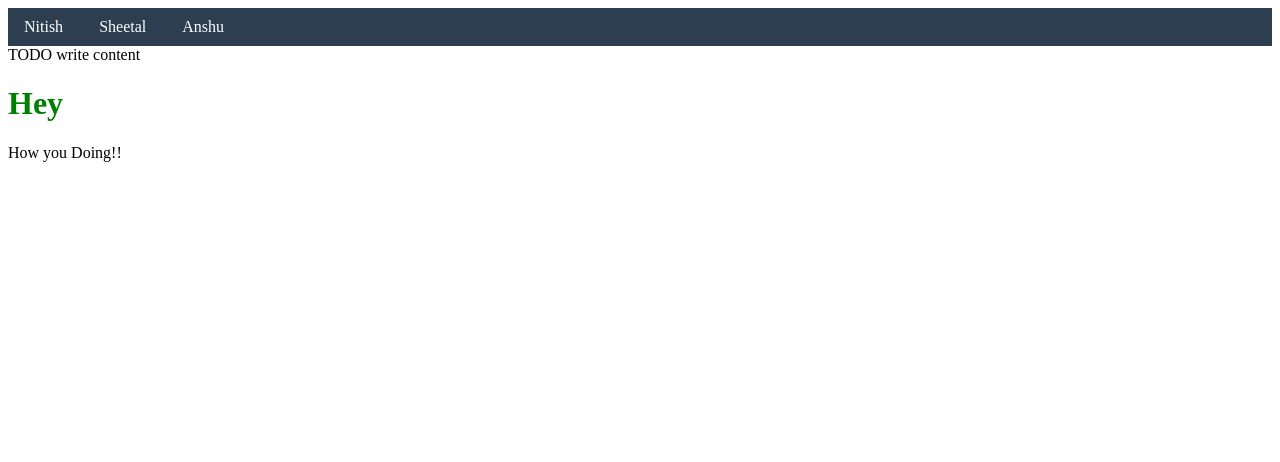
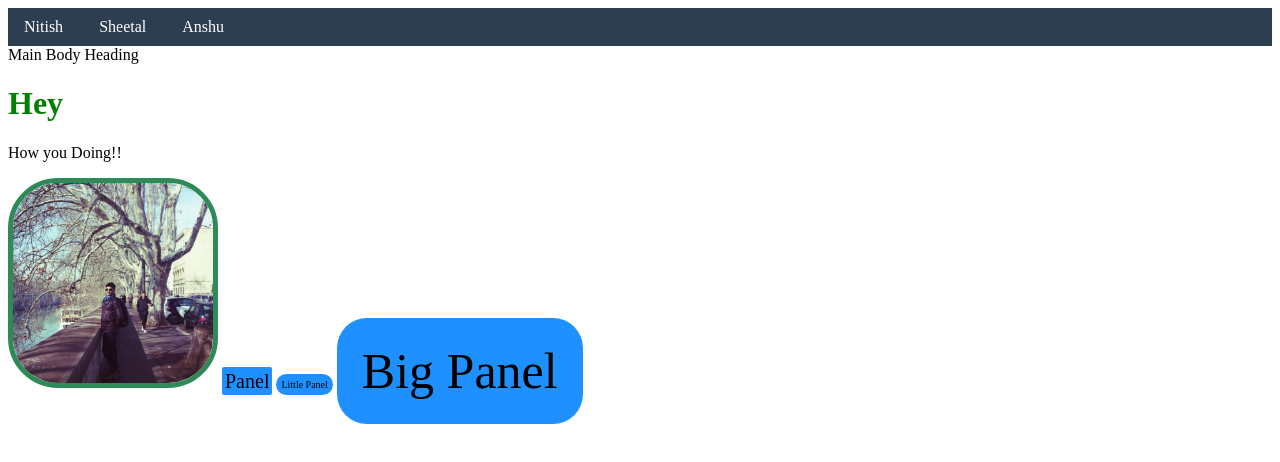
Before and after one commit to nitvirus/SASS-learning, a website: page public_html/index.html in a window 1280 px wide. Drawn offline with Linux system fonts and the light colour scheme; files whose address does not match are found by name.

Commit message:
mixing and extent

```diff
--- /dev/null
+++ b/public_html/_profile.scss
@@ -0,0 +1,16 @@
+/*
+To change this license header, choose License Headers in Project Properties.
+To change this template file, choose Tools | Templates
+and open the template in the editor.
+*/
+/*
+    Created on : Feb 11, 2017, 1:33:56 PM
+    Author     : nit
+*/
+
+.profile-img {
+    width: 200px;
+    height: 200px;
+    border-radius: 50px;
+    border: 5px solid seagreen;
+}
--- a/public_html/index.html
+++ b/public_html/index.html
@@ -19,8 +19,14 @@ and open the template in the editor.
             <li>    <a href="#">Anshu</a></li>
             </ul>
         </nav>
-        <div>TODO write content</div>
+        <div>Main Body Heading</div>
         <h1>Hey</h1>
         <p>How you Doing!!</p>
+        <img class="profile-img" src ="/HTML5Application1/public_html/profile.jpeg">
+<!--        <div class="panels">-->
+            <panel class="panel">Panel</panel>
+            <panel class="little-panel">Little Panel</panel>
+            <panel class="big-panel">Big Panel</panel>
+<!--        </div>-->
     </body>
 </html>
--- a/public_html/main.scss
+++ b/public_html/main.scss
@@ -7,12 +7,19 @@ and open the template in the editor.
     Created on : Feb 10, 2017, 9:45:16 PM
     Author     : Nit
 */
-
+@import "profile";
 $green: green;
 $bg-color: #2c3e50;
 $hover: #16a005;
 $hover: #009900;
 $text: #ffffff;
+
+@mixin border-radius($radius){
+    -webkit-border-radius: $radius;
+    -moz-border-radius: $radius;
+    -ms-border-radius: $radius;
+    border-radius: $radius;
+}
 
 h1 {
     color: $green;
@@ -38,3 +45,32 @@ nav {
         background: $hover;
     }
 }
+
+.panels{
+    background: dodgerblue;
+    border: 2px solidColor;
+}
+
+.panel{
+    @extend .panels;
+    @include border-radius(2px);
+    font-size: 20px;
+    padding: 3px;
+
+}
+.little-panel{
+    @extend .panels;
+    @include border-radius(20px);
+    font-size: 10px;
+    padding: 5px;
+
+}
+
+.big-panel{
+    @extend .panels;
+    @include border-radius(30px);
+    font-size: 50px;
+    padding: 25px;
+    border-color: #63ce20;
+
+}
```
Also changed, not shown: public_html/main.css, public_html/profile.jpeg (added), 1 other file.
